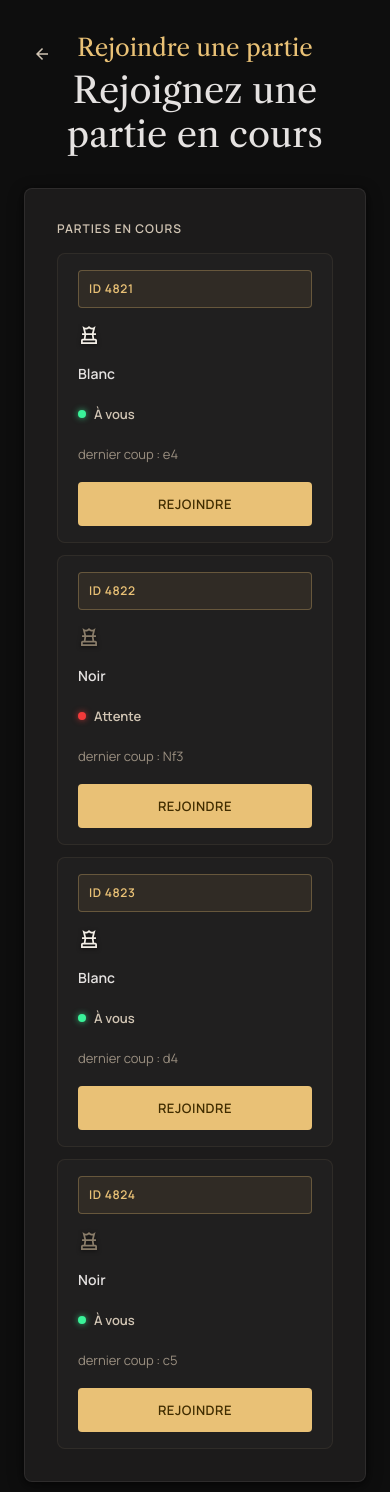
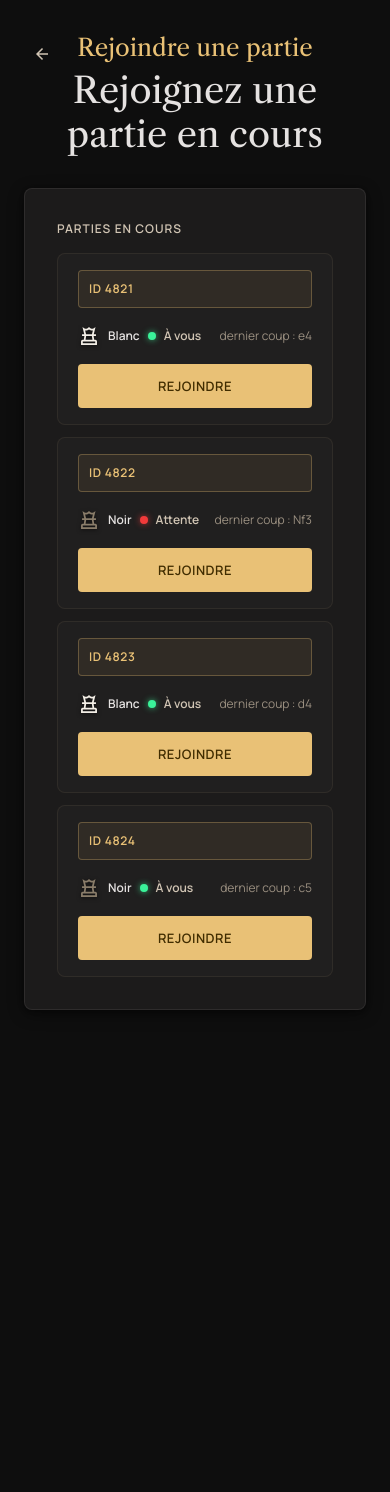
Before and after one commit to LeNonante/PE_Echiquier, a Flask app: page /rejoindre in a window 390 px wide. Shown: the top 1492 px of the page. After the commit the page ends 1010 px from the top, so only its background shows below. Run offline with Flask 3, Linux system fonts and the light colour scheme; some libraries are stand-ins or nearby versions.

Commit message:
Adaptation de pages pour mobile

```diff
--- a/templates/rejoindre.html
+++ b/templates/rejoindre.html
@@ -158,12 +158,27 @@
             .join-piece--white { color: #f5f0e8; filter: drop-shadow(0 1px 2px rgba(0,0,0,0.6)); }
             .join-piece--black { color: #8a7d6a; filter: drop-shadow(0 1px 2px rgba(0,0,0,0.6)); }
 
+            .join-color {
+                display: flex;
+                align-items: center;
+                gap: 8px;
+                flex-shrink: 0;
+            }
+
             .join-color-label {
                 font-family: 'Manrope', sans-serif;
                 font-size: 14px;
                 font-weight: 600;
                 color: #e5e2e1;
                 white-space: nowrap;
+            }
+
+            .join-meta {
+                display: flex;
+                align-items: center;
+                gap: 16px;
+                flex-wrap: nowrap;
+                min-width: 0;
             }
 
             .join-status {
@@ -199,6 +214,9 @@
                 font-size: 13px;
                 color: #9a8f80;
                 white-space: nowrap;
+                overflow: hidden;
+                text-overflow: ellipsis;
+                min-width: 0;
             }
 
             .join-btn {
@@ -233,6 +251,20 @@
                 .join-row {
                     flex-direction: column;
                     align-items: stretch;
+                }
+                .join-meta {
+                    justify-content: space-between;
+                    gap: 8px;
+                    width: 100%;
+                }
+                .join-color-label,
+                .join-status,
+                .join-lastmove {
+                    font-size: 12px;
+                }
+                .join-lastmove {
+                    flex: 1 1 auto;
+                    text-align: right;
                 }
                 .join-btn {
                     margin-left: 0;
@@ -298,8 +330,11 @@
                                 <div class="join-row">
                                     <span class="join-id-badge">ID {{ game.id }}</span>
 
+                                    <div class="join-meta">
+                                        <span class="join-color">
                                             <span class="material-symbols-outlined join-piece join-piece--{{ game.color }}">chess</span>
                                             <span class="join-color-label">{{ 'Blanc' if game.color == 'white' else 'Noir' }}</span>
+                                        </span>
 
                                         <span class="join-status">
                                             <span class="join-dot join-dot--{{ 'you' if game.turn == 'you' else 'waiting' }}"></span>
@@ -307,6 +342,7 @@
                                         </span>
 
                                         <span class="join-lastmove">dernier coup&nbsp;: {{ game.last_move }}</span>
+                                    </div>
 
                                     <a href="{{ game.url if game.url is defined else '#' }}" class="join-btn">Rejoindre</a>
                                 </div>
```
Also changed, not shown: templates/index.html (+16 -0 lines). Lines whose indentation alone changed are shown as unchanged.
